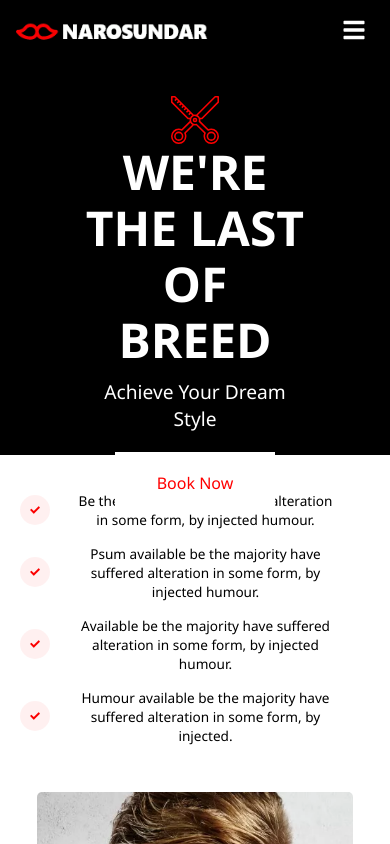
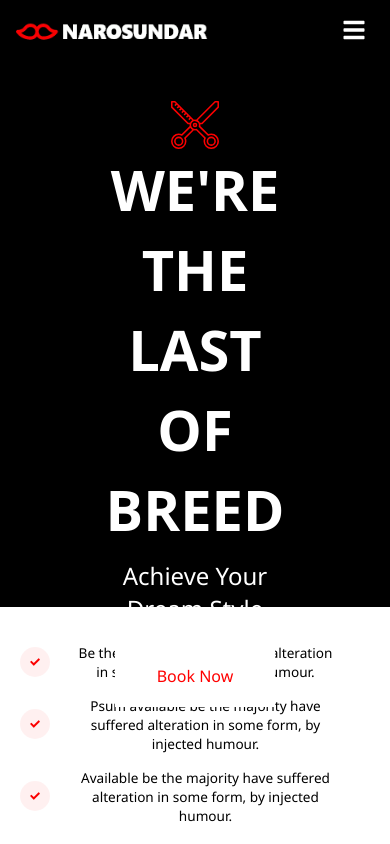
Before and after one commit to Whykay012/Barber-Project, a React (Vite) app: page / in a window 390 px wide. Shown: the top 844 px of the page. Built offline with nearby package versions, Linux system fonts and the light colour scheme; no server answers.

Commit message:
Updated home.css with new styles

```diff
--- a/src/pages/home/home.css
+++ b/src/pages/home/home.css
@@ -91,11 +91,11 @@
 
 @media screen and (max-width: 1260px) {
   .container h2 {
-    font-size: 3.7rem;
-    line-height: 4rem;
+    font-size: 3rem;
+    line-height: 3.5rem;
   }
   .container {
-    margin-top: 1rem;
+    padding-bottom: 0rem;
   }
 
   .home-header {
@@ -103,7 +103,8 @@
   }
 
   .heros-img {
-    height: 80vh;
+    height: 58vh;
+    width: 100%;
   }
   .heros-img img {
     height: 100%;
@@ -112,13 +113,18 @@
 }
 @media screen and (max-width: 960px) {
   .container h2 {
-    font-size: 3rem;
-    line-height: 3.5rem;
+    font-size: 2.5rem;
+    line-height: 3.3rem;
+  }
+  .container p {
+    font-size: 1rem;
   }
   .container {
     margin-top: 1rem;
+    padding: 3rem;
   }
   .container img {
+    margin-top: 0.3rem;
     width: 3rem;
   }
 
@@ -126,8 +132,8 @@
     height: fit-content;
   }
 
-  .heros-img img {
-    width: 40rem;
+  .heros-img {
+    height: 60vh;
   }
 }
 
@@ -136,7 +142,7 @@
     display: none;
   }
   .home-header {
-    height: 52vh;
+    height: 70vh;
     margin: 1rem;
   }
 }
@@ -150,10 +156,16 @@
   .container {
     max-width: 90%;
     align-items: center;
+    padding: 4rem 4rem 2rem;
   }
 
   .container h2 {
-    font-size: 3rem;
+    font-size: 3.5rem;
+    line-height: 5rem;
+  }
+
+  .container p {
+    font-size: 1.5rem;
   }
   .heros-img img {
     margin: auto;
```
